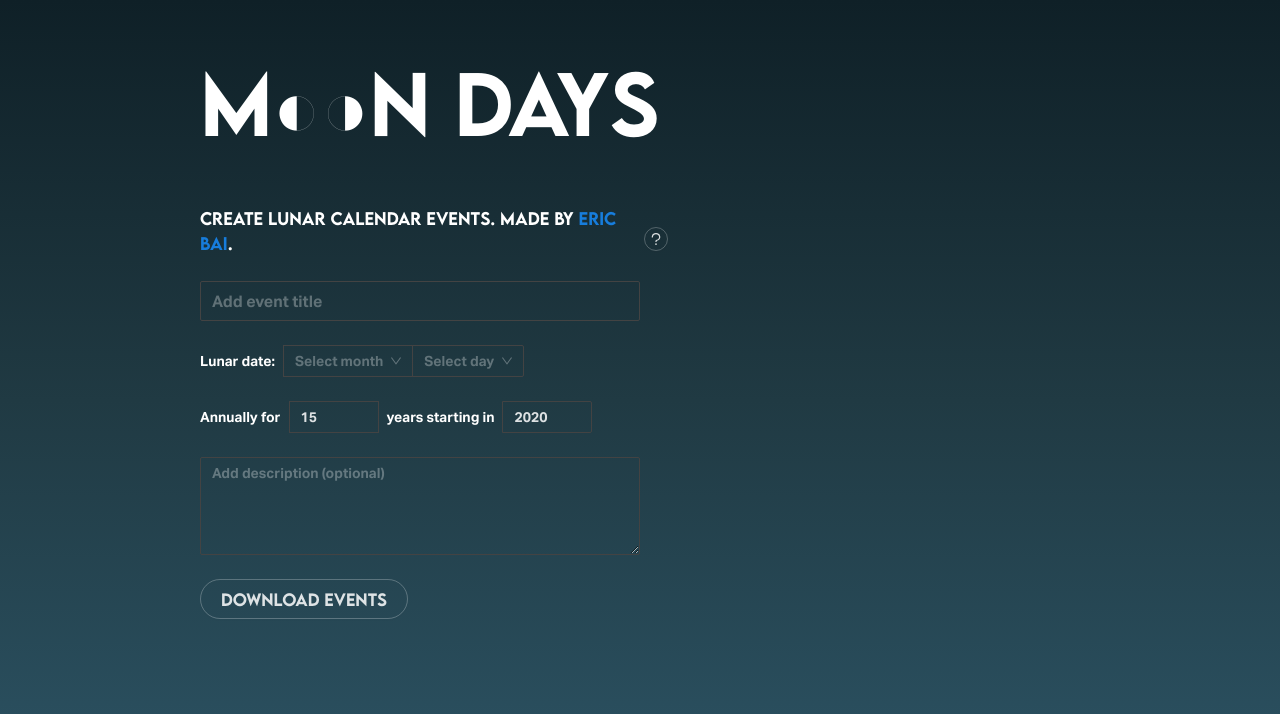
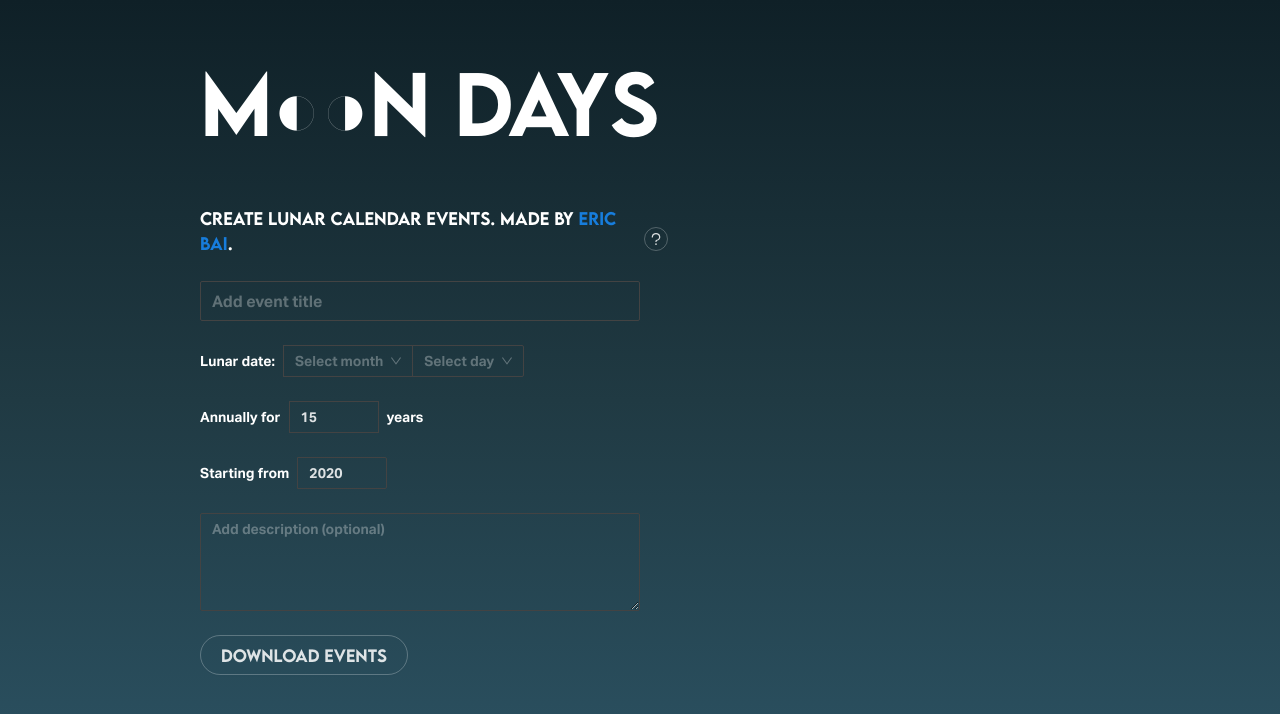
Before and after one commit to baieric/moondays, a React (Create React App) app: page / in a window 1280 px wide. Shown: the top 714 px of the page. Built offline with nearby package versions, Linux system fonts and the light colour scheme.

Commit message:
the final touch?

```diff
--- a/src/App.js
+++ b/src/App.js
@@ -196,7 +196,7 @@ function App() {
         </Form.Item>
         <Form.Item>
           <Input.Group compact style={{display: "flex", alignItems: "center"}}>
-            <div className="white" style={{ marginRight: 8 }} >Annually for </div>
+            <div className="white" style={{ marginRight: 8 }} >Annually for</div>
             <Form.Item
               noStyle
               name="recurrences"
@@ -204,7 +204,12 @@ function App() {
             >
               <InputNumber onChange={onDateChange} min={1} max={50} style={{ marginRight: 8 }} />
             </Form.Item>
-            <div className="white" style={{ marginRight: 8 }}>years starting in</div>
+            <div className="white" style={{ marginRight: 8 }}>years</div>
+          </Input.Group>
+        </Form.Item>
+        <Form.Item>
+          <Input.Group compact style={{display: "flex", alignItems: "center"}}>
+            <div className="white" style={{ marginRight: 8 }}>Starting from</div>
             <Form.Item noStyle name="year" rules={[{ required: true, message: "Year is required." }]}>
               <InputNumber onChange={onDateChange} min={1890} max={2060} />
             </Form.Item>
```
